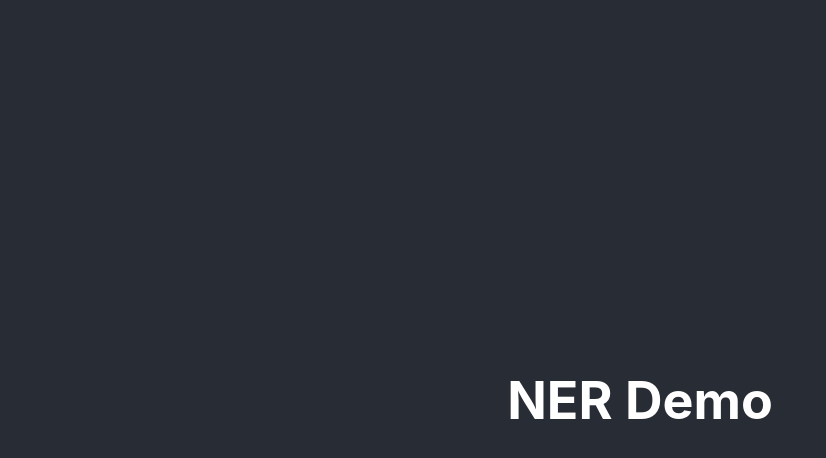
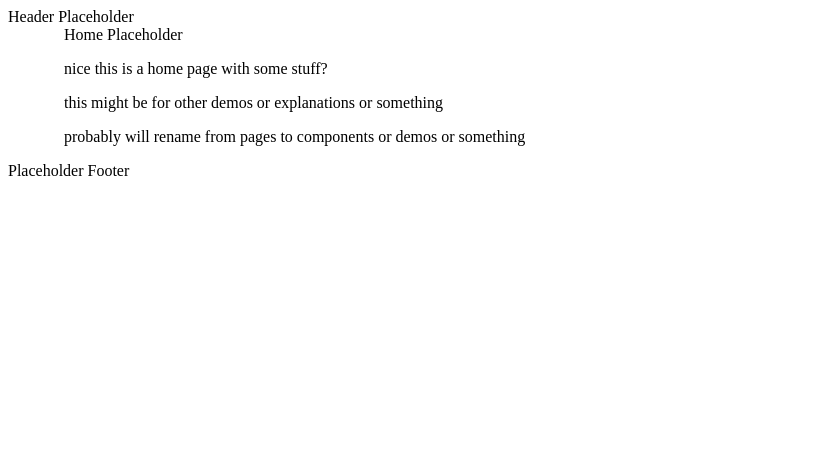
Before and after one commit to tnguyen21/forest, a React (Create React App) app in the folder frontend/: page / in a window 1280 px wide. Shown: the top 458 px of the page, without its empty margins (0-826 px from the left). Built offline with nearby package versions, Linux system fonts and the light colour scheme.

Commit message:
add templates and boilerplate to frontend
- add component and styling libraries to make
  prettying things up (hopefully) easier
- added routing for multiple pages
- added some basic components

```diff
--- a/frontend/package.json
+++ b/frontend/package.json
@@ -3,11 +3,15 @@
   "version": "0.1.0",
   "private": true,
   "dependencies": {
+    "@emotion/react": "^11.7.1",
+    "@emotion/styled": "^11.6.0",
+    "@mui/material": "^5.2.8",
     "@testing-library/jest-dom": "^5.16.1",
     "@testing-library/react": "^12.1.2",
     "@testing-library/user-event": "^13.5.0",
     "react": "^17.0.2",
     "react-dom": "^17.0.2",
+    "react-router-dom": "^6.2.1",
     "react-scripts": "5.0.0",
     "styled-components": "^5.3.3",
     "web-vitals": "^2.1.2"
--- a/frontend/src/components/App.css
+++ /dev/null
@@ -1,25 +0,0 @@
-.App {
-  text-align: center;
-}
-
-.App-logo {
-  height: 40vmin;
-  pointer-events: none;
-}
-
-@media (prefers-reduced-motion: no-preference) {
-  .App-logo {
-    animation: App-logo-spin infinite 20s linear;
-  }
-}
-
-.App-header {
-  background-color: #282c34;
-  min-height: 100vh;
-  display: flex;
-  flex-direction: column;
-  align-items: center;
-  justify-content: center;
-  font-size: calc(10px + 2vmin);
-  color: white;
-}
--- a/frontend/src/components/App.js
+++ b/frontend/src/components/App.js
@@ -1,11 +1,21 @@
-import "./App.css";
+import React from "react";
+
+import { Routes, Route } from "react-router-dom";
+
+import Header from "./common/Header";
+import Footer from "./common/Footer";
+
+import Home from "./pages/Home";
 
 function App() {
   return (
     <div className="App">
-      <header className="App-header">
-        <h1>NER Demo</h1>
-      </header>
+      <Header />
+      <Routes>
+        <Route path="/" element={<Home />} />
+        <Route path="/test" element={<div>placeholder test</div>} />
+      </Routes>
+      <Footer />
     </div>
   );
 }
--- /dev/null
+++ b/frontend/src/components/common/Footer.jsx
@@ -0,0 +1,11 @@
+import React from "react";
+
+function Footer() {
+  return (
+    <footer>
+      <div>Placeholder Footer</div>
+    </footer>
+  );
+}
+
+export default Footer;
--- /dev/null
+++ b/frontend/src/components/common/Header.jsx
@@ -0,0 +1,11 @@
+import React from "react";
+
+function Header() {
+  return (
+    <div>
+      <div>Header Placeholder</div>
+    </div>
+  );
+}
+
+export default Header;
--- /dev/null
+++ b/frontend/src/components/pages/Home.jsx
@@ -0,0 +1,15 @@
+import React from "react";
+import Container from "@mui/material/Container";
+
+function Home() {
+  return (
+    <Container>
+      <div>Home Placeholder</div>
+      <p>nice this is a home page with some stuff?</p>
+      <p>this might be for other demos or explanations or something</p>
+      <p>probably will rename from pages to components or demos or something</p>
+    </Container>
+  );
+}
+
+export default Home;
--- a/frontend/src/index.css
+++ /dev/null
@@ -1,13 +0,0 @@
-body {
-  margin: 0;
-  font-family: -apple-system, BlinkMacSystemFont, 'Segoe UI', 'Roboto', 'Oxygen',
-    'Ubuntu', 'Cantarell', 'Fira Sans', 'Droid Sans', 'Helvetica Neue',
-    sans-serif;
-  -webkit-font-smoothing: antialiased;
-  -moz-osx-font-smoothing: grayscale;
-}
-
-code {
-  font-family: source-code-pro, Menlo, Monaco, Consolas, 'Courier New',
-    monospace;
-}
--- a/frontend/src/index.js
+++ b/frontend/src/index.js
@@ -1,11 +1,14 @@
 import React from "react";
 import ReactDOM from "react-dom";
-import "./index.css";
 import App from "./components/App";
+
+import { BrowserRouter } from "react-router-dom";
 
 ReactDOM.render(
   <React.StrictMode>
-    <App />
+    <BrowserRouter>
+      <App />
+    </BrowserRouter>
   </React.StrictMode>,
   document.getElementById("root")
 );
```
Also changed, not shown: 1 other file (tests, documents, lock files or other folders).
